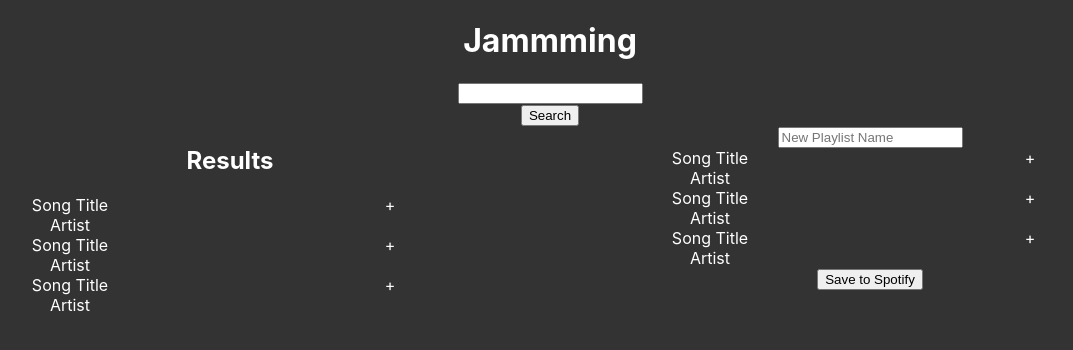
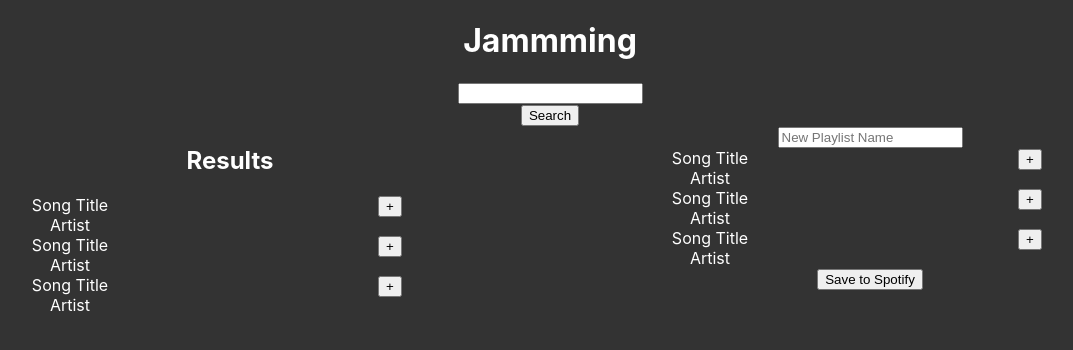
Before and after one commit to gracekishino/jammming, a React (Create React App) app: page / in a window 1280 px wide. Shown: the top 350 px of the page, without its empty margins (90-1163 px from the left). Built offline with nearby package versions, Linux system fonts and the light colour scheme.

Commit message:
Change link to button for add song

```diff
--- a/src/components/Track.js
+++ b/src/components/Track.js
@@ -5,7 +5,7 @@ function Track() {
                 <div>Song Title</div>
                 <div>Artist</div>
             </div>
-            <div className="column"><a>+</a></div>
+            <div className="column"><button>+</button></div>
         </div>
     );
 };
```
